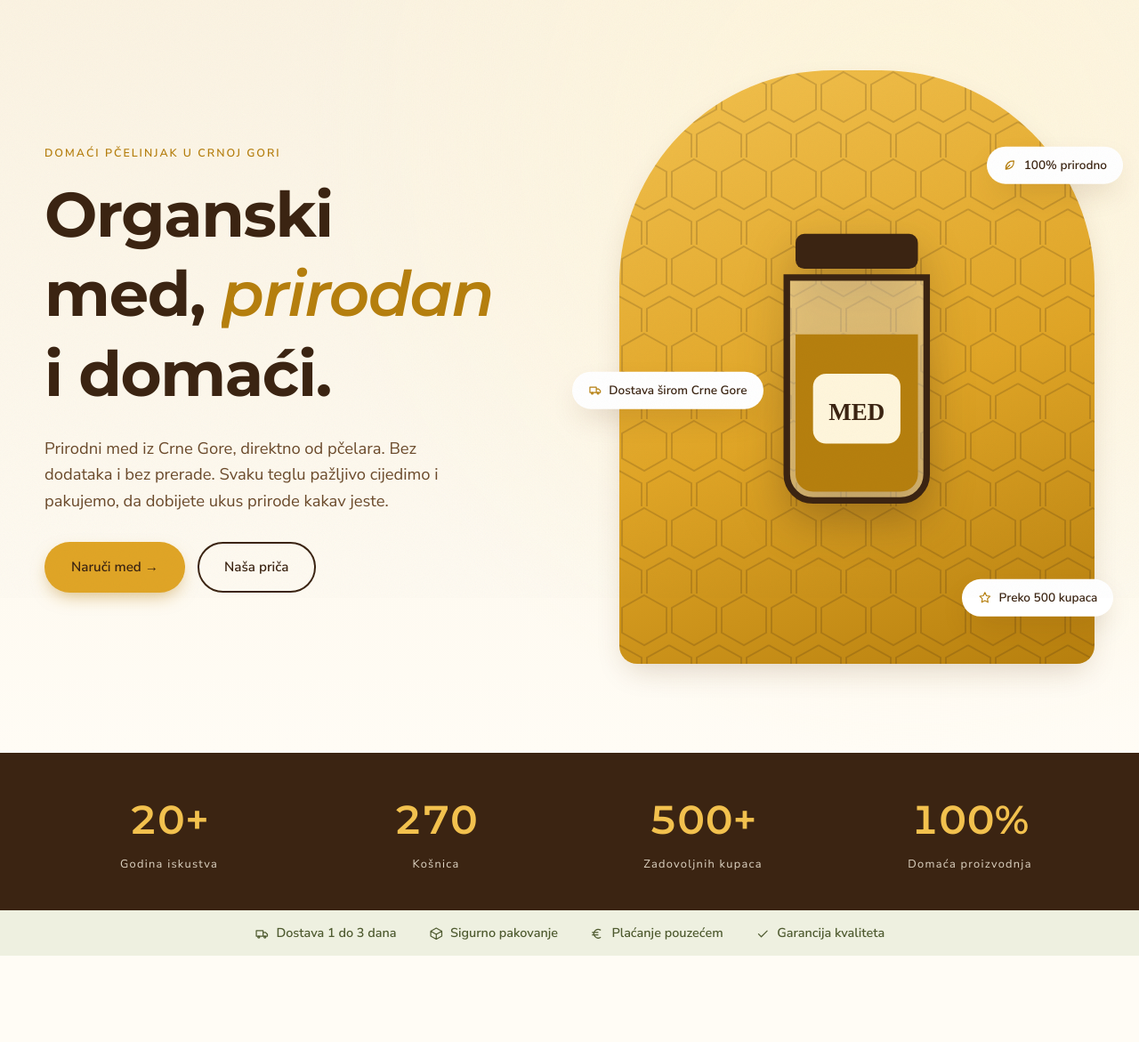
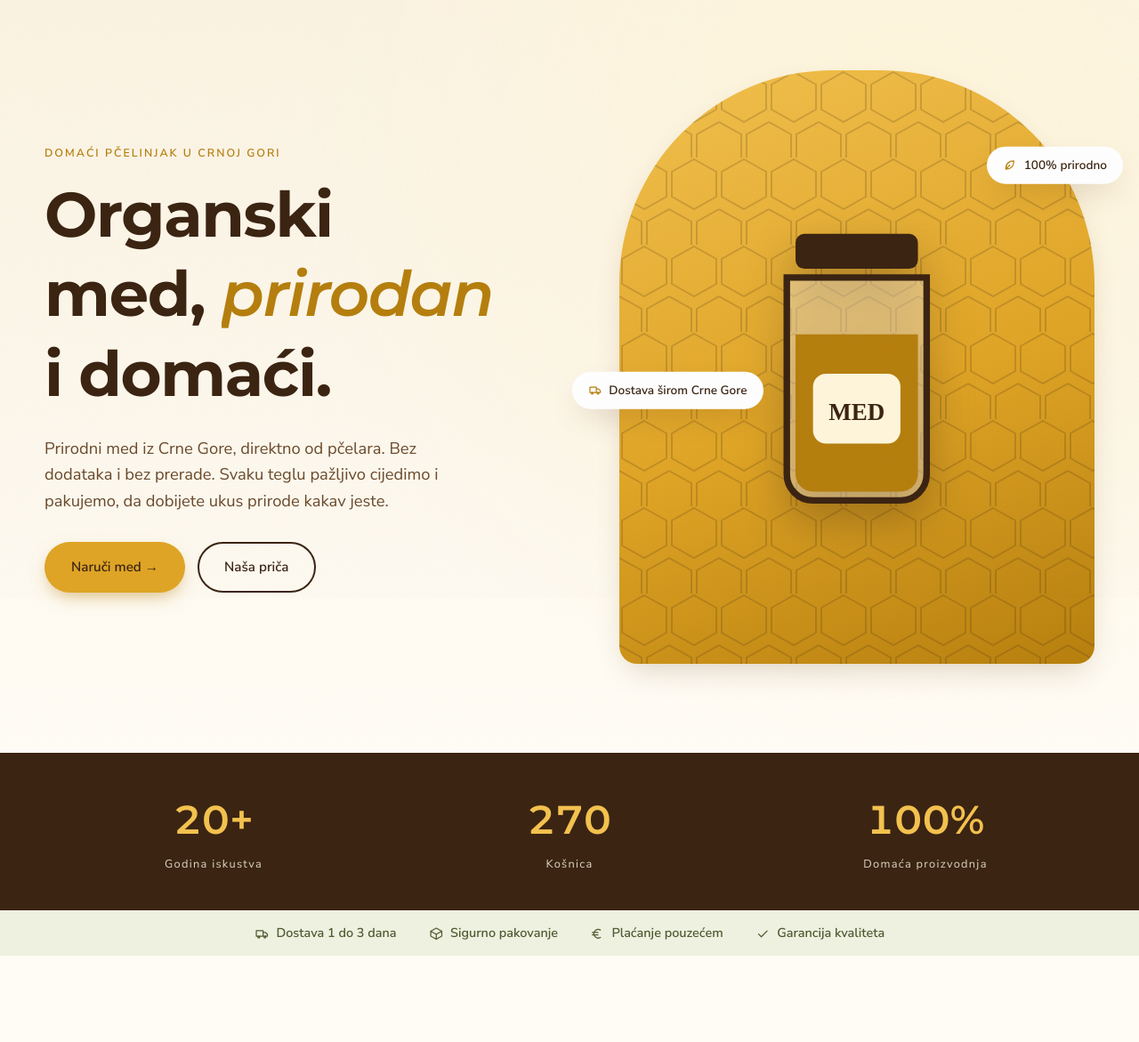
Before and after one commit to bajoPivljanin/Med, a WordPress theme: template wp-theme/organski-med/front-page.php in a window 1280 px wide. Shown: the part 128-1299 px from the top of the page at 89% size. Run offline with PHP 8.4 and a stand-in for WordPress, Linux system fonts and the light colour scheme; the site name, menu and one post (Sample post) are stand-ins, and other content is empty; some libraries are stand-ins or nearby versions.

Commit message:
Uklonjena nepotvrđena tvrdnja o 500+ kupaca (traka i oznaka na slici)
Co-Authored-By: Claude Sonnet 5.5 <noreply@anthropic.com>

```diff
--- a/wp-theme/organski-med/assets/styles.css
+++ b/wp-theme/organski-med/assets/styles.css
@@ -64,7 +64,7 @@ body::after{content:"";position:fixed;inset:0;pointer-events:none;z-index:95;opa
 
 /* stats */
 .stats{background:var(--brown);color:var(--cream);padding:40px 0}
-.stats .container{display:grid;grid-template-columns:repeat(4,1fr);text-align:center;gap:20px}
+.stats .container{display:grid;grid-template-columns:repeat(3,1fr);text-align:center;gap:20px}
 .stats b{display:block;font-family:var(--font-heading);font-size:2.8rem;font-weight:600;color:var(--honey-light);font-variant-numeric:tabular-nums}
 .stats span{font-size:.8rem;letter-spacing:.1em;opacity:.85}
 .trust{background:var(--sage-pale);padding:14px 0;font-weight:600;font-size:.9rem;color:#4F5B30}
@@ -157,6 +157,7 @@ footer .copy{border-top:1px solid rgba(255,255,255,.12);padding-top:20px;font-si
   .quotes{grid-template-columns:1fr}
   .steps{grid-template-columns:repeat(2,1fr)}
   .stats .container{grid-template-columns:repeat(2,1fr)}
+  .stats .container > div:last-child:nth-child(odd){grid-column:1/-1}
   .foot-grid{grid-template-columns:1fr 1fr}
   .section{padding:64px 0}
   .chip.a{right:0}.chip.b{left:0}.chip.c{right:0}
--- a/wp-theme/organski-med/front-page.php
+++ b/wp-theme/organski-med/front-page.php
@@ -21,14 +21,12 @@
         <?php endif; ?>
     <span class="chip a"><svg class="ico" viewBox="0 0 24 24" aria-hidden="true"><path d="M5 19c0-9 5-14 14-14 0 9-5 14-14 14zM5 19l7-7"/></svg>100% prirodno</span>
     <span class="chip b"><svg class="ico" viewBox="0 0 24 24" aria-hidden="true"><path d="M3 7h11v9H3zM14 10h4l3 3v3h-7"/><circle cx="7" cy="17.5" r="1.5"/><circle cx="17" cy="17.5" r="1.5"/></svg>Dostava širom Crne Gore</span>
-    <span class="chip c"><svg class="ico" viewBox="0 0 24 24" aria-hidden="true"><path d="M12 3l2.7 5.6 6.1.9-4.4 4.3 1 6.1L12 17l-5.4 2.9 1-6.1L3.2 9.5l6.1-.9z"/></svg>Preko 500 kupaca</span>
   </div>
 </div></header>
 
 <section class="stats"><div class="container">
   <div><b>20+</b><span>Godina iskustva</span></div>
   <div><b>270</b><span>Košnica</span></div>
-  <div><b>500+</b><span>Zadovoljnih kupaca</span></div>
   <div><b>100%</b><span>Domaća proizvodnja</span></div>
 </div></section>
 <div class="trust"><div class="container">
```
